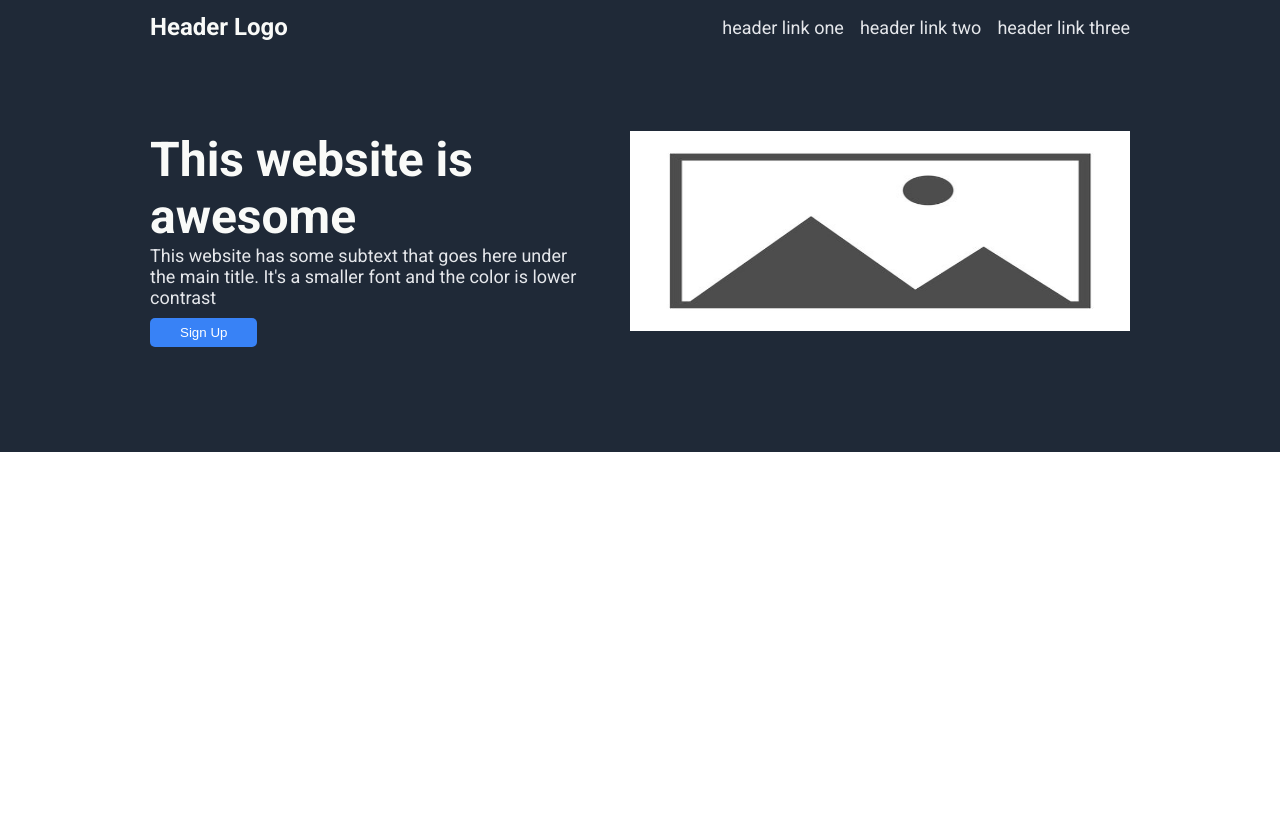
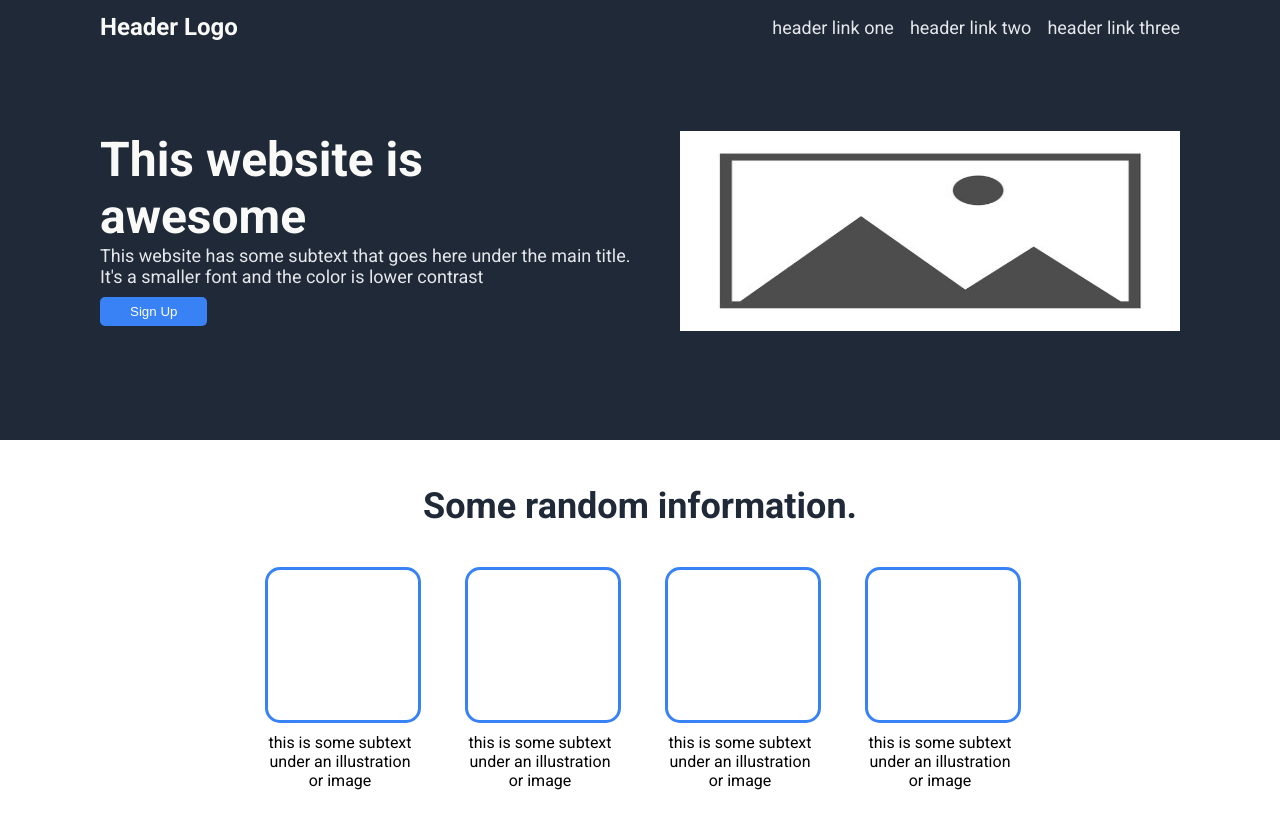
Before and after one commit to JackBogart/landing-page, a plain HTML site: page index.html in a window 1280 px wide. Before the commit the page ends 800 px from the top, so only its background shows below. Drawn offline with Linux system fonts and the light colour scheme.

Commit message:
Add the random information section
This section contains multiple squares that will be used to house
images along with corresponding captions.

```diff
--- a/css/styles.css
+++ b/css/styles.css
@@ -7,9 +7,15 @@ body {
   flex-direction: column;
   font-family: "Roboto", sans-serif;
 }
+.section-1,
+.section-2,
+.section-3,
+.section-4 {
+  padding: 5px 100px;
+}
+
 .section-1 {
   background-color: #1f2937;
-  padding: 5px 150px;
 }
 
 .header {
@@ -39,7 +45,7 @@ ul {
 
 .hero {
   display: flex;
-  justify-content: space-between;
+  justify-content: center;
   align-items: flex-start;
   gap: 40px;
   margin-bottom: 100px;
@@ -72,5 +78,36 @@ ul {
 .placeholder {
   flex: 0 0 auto;
 }
-#subtext {
+
+.section-2 {
+  display: flex;
+  flex-direction: column;
+  align-items: center;
 }
+.info-header {
+  padding: 40px 0px;
+  font-size: 36px;
+  font-weight: bolder;
+  color: #1f2937;
+}
+
+.block-container {
+  display: flex;
+  justify-content: center;
+  gap: 50px;
+  margin-bottom: 100px;
+}
+
+.image-block {
+  border: 3px #3882f6 solid;
+  border-radius: 15px;
+  width: 150px;
+  height: 150px;
+  margin-bottom: 10px;
+}
+
+.block-section {
+  width: 150px;
+  height: 150px;
+  text-align: center;
+}
--- a/index.html
+++ b/index.html
@@ -44,5 +44,26 @@
         </div>
       </div>
     </div>
+    <div class="section-2">
+      <p class="info-header">Some random information.</p>
+      <div class="block-container">
+        <div class="block-section">
+          <div class="image-block"></div>
+          <p>this is some subtext under an illustration or image</p>
+        </div>
+        <div class="block-section">
+          <div class="image-block"></div>
+          <p>this is some subtext under an illustration or image</p>
+        </div>
+        <div class="block-section">
+          <div class="image-block"></div>
+          <p>this is some subtext under an illustration or image</p>
+        </div>
+        <div class="block-section">
+          <div class="image-block"></div>
+          <p>this is some subtext under an illustration or image</p>
+        </div>
+      </div>
+    </div>
   </body>
 </html>
```
